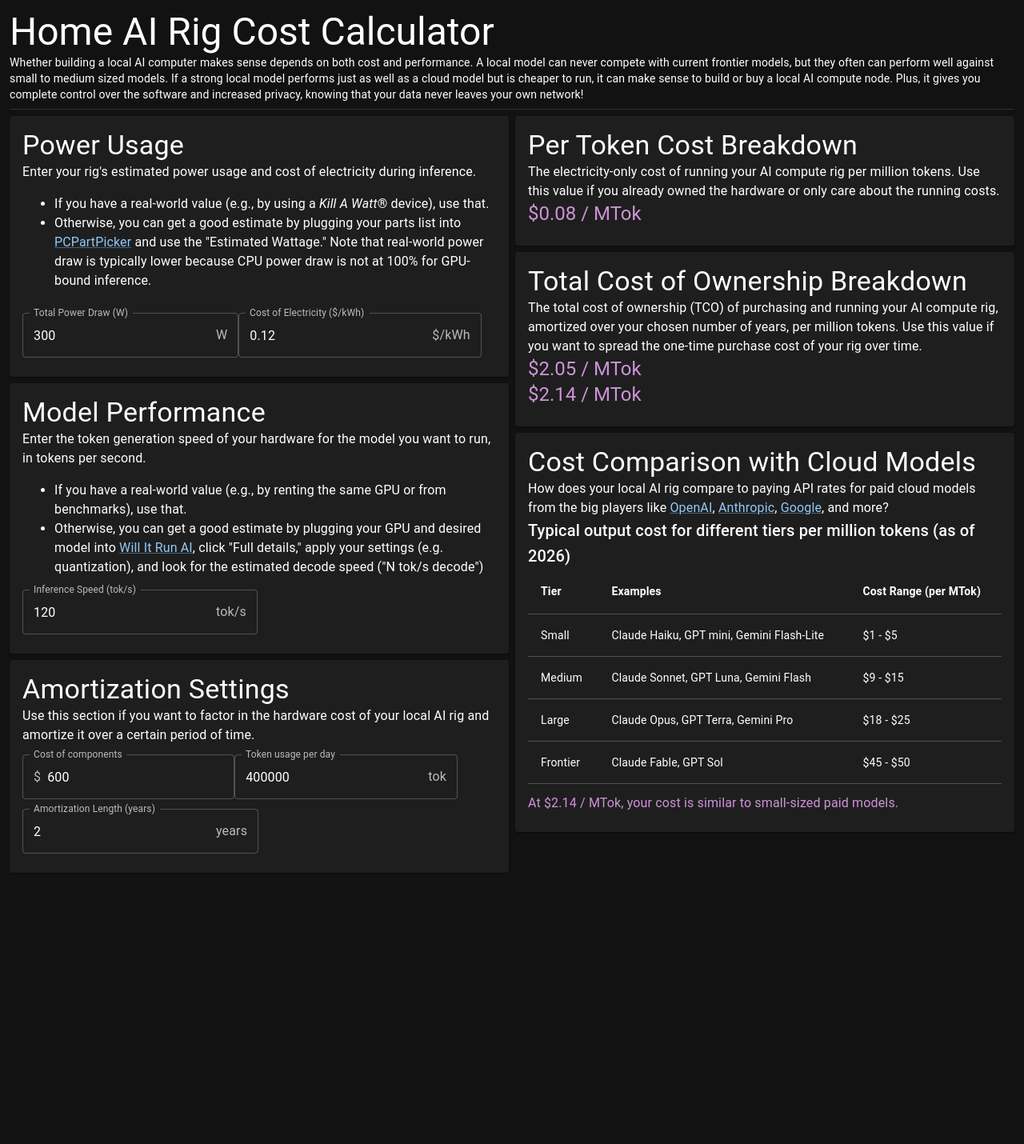
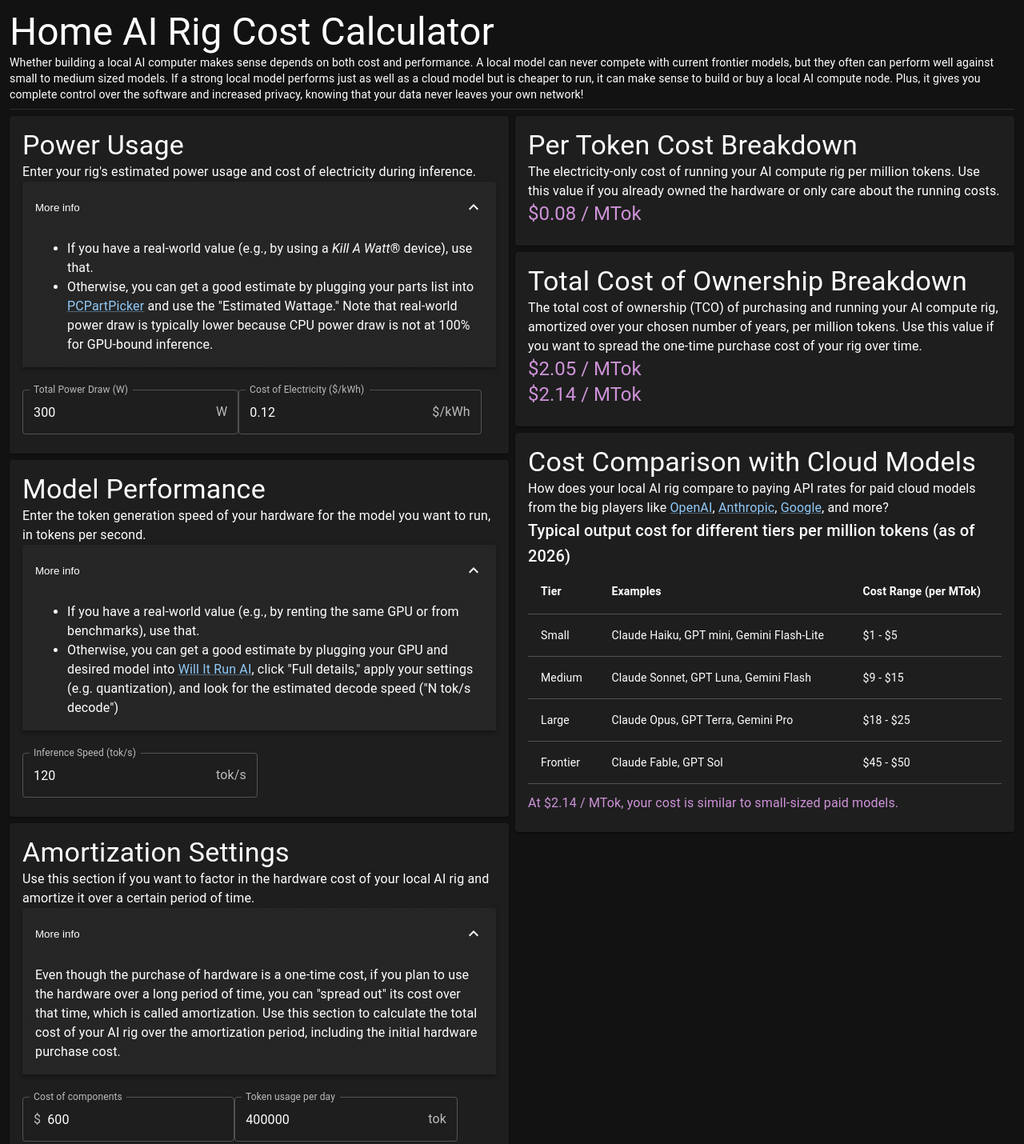
Before and after one commit to gabrianrchua/local-ai-calculator, a React (Vite) app: page / in a window 1280 px wide. Shown: the top 1430 px of the page at 80% size. Before the commit the page ends 1103 px from the top, so only its background shows below. Built offline with nearby package versions, Linux system fonts and the light colour scheme.

Commit message:
feat: add accordion panels

```diff
--- a/src/pages/Home.module.css
+++ b/src/pages/Home.module.css
@@ -15,3 +15,8 @@
 .tableHeader {
   font-weight: bold !important;
 }
+
+.ul {
+  margin-top: 0;
+  margin-bottom: 0;
+}
--- a/src/pages/Home.tsx
+++ b/src/pages/Home.tsx
@@ -1,4 +1,7 @@
 import {
+  Accordion,
+  AccordionDetails,
+  AccordionSummary,
   Box,
   Card,
   CardContent,
@@ -17,6 +20,7 @@ import {
 
 import styles from './Home.module.css';
 import { useState } from 'react';
+import { ExpandMore } from '@mui/icons-material';
 
 /**
  * Checks whether a string represents a valid number.
@@ -279,7 +283,12 @@ export const HomePage = () => {
                 Enter your rig's estimated power usage and cost of electricity
                 during inference.
               </Typography>
-              <ul>
+              <Accordion defaultExpanded elevation={3}>
+                <AccordionSummary expandIcon={<ExpandMore />}>
+                  More info
+                </AccordionSummary>
+                <AccordionDetails>
+                  <ul className={styles.ul}>
                     <li>
                       <Typography variant="body1">
                         If you have a real-world value (e.g., by using a{' '}
@@ -293,12 +302,14 @@ export const HomePage = () => {
                         <Link href="https://pcpartpicker.com/" target="_blank">
                           PCPartPicker
                         </Link>{' '}
-                    and use the "Estimated Wattage." Note that real-world power
-                    draw is typically lower because CPU power draw is not at
-                    100% for GPU-bound inference.
+                        and use the "Estimated Wattage." Note that real-world
+                        power draw is typically lower because CPU power draw is
+                        not at 100% for GPU-bound inference.
                       </Typography>
                     </li>
                   </ul>
+                </AccordionDetails>
+              </Accordion>
               <TextField
                 variant="outlined"
                 label="Total Power Draw (W)"
@@ -346,26 +357,33 @@ export const HomePage = () => {
                 Enter the token generation speed of your hardware for the model
                 you want to run, in tokens per second.
               </Typography>
-              <ul>
+              <Accordion defaultExpanded elevation={3}>
+                <AccordionSummary expandIcon={<ExpandMore />}>
+                  More info
+                </AccordionSummary>
+                <AccordionDetails>
+                  <ul className={styles.ul}>
                     <li>
                       <Typography variant="body1">
-                    If you have a real-world value (e.g., by renting the same
-                    GPU or from benchmarks), use that.
+                        If you have a real-world value (e.g., by renting the
+                        same GPU or from benchmarks), use that.
                       </Typography>
                     </li>
                     <li>
                       <Typography variant="body1">
-                    Otherwise, you can get a good estimate by plugging your GPU
-                    and desired model into{' '}
+                        Otherwise, you can get a good estimate by plugging your
+                        GPU and desired model into{' '}
                         <Link href="https://willitrunai.com/" target="_blank">
                           Will It Run AI
                         </Link>
                         , click "Full details," apply your settings (e.g.
-                    quantization), and look for the estimated decode speed ("N
-                    tok/s decode")
+                        quantization), and look for the estimated decode speed
+                        ("N tok/s decode")
                       </Typography>
                     </li>
                   </ul>
+                </AccordionDetails>
+              </Accordion>
               <TextField
                 variant="outlined"
                 label="Inference Speed (tok/s)"
@@ -376,6 +394,7 @@ export const HomePage = () => {
                 }}
                 error={inferenceSpeedError}
                 helperText={inferenceSpeedError ? 'Enter a valid number' : ''}
+                sx={{ marginTop: '12px' }}
                 slotProps={{
                   input: {
                     endAdornment: (
@@ -393,6 +412,21 @@ export const HomePage = () => {
                 Use this section if you want to factor in the hardware cost of
                 your local AI rig and amortize it over a certain period of time.
               </Typography>
+              <Accordion defaultExpanded elevation={3}>
+                <AccordionSummary expandIcon={<ExpandMore />}>
+                  More info
+                </AccordionSummary>
+                <AccordionDetails>
+                  <Typography variant="body1">
+                    Even though the purchase of hardware is a one-time cost, if
+                    you plan to use the hardware over a long period of time, you
+                    can "spread out" its cost over that time, which is called
+                    amortization. Use this section to calculate the total cost
+                    of your AI rig over the amortization period, including the
+                    initial hardware purchase cost.
+                  </Typography>
+                </AccordionDetails>
+              </Accordion>
               <TextField
                 variant="outlined"
                 label="Cost of components"
```
Lines whose indentation alone changed are shown as unchanged.
